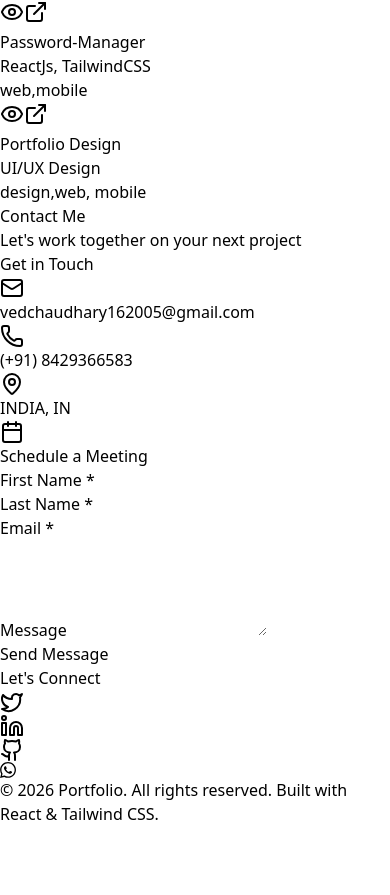
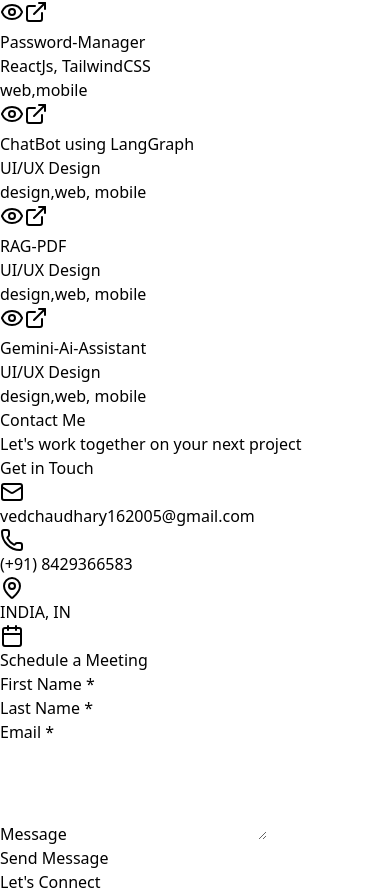
Before and after one commit to vedchaudhary2005/Portfolio-website, a React (Vite) app: page / in a window 390 px wide. Shown: the part 2334-3229 px from the top of the page. Before the commit the page ends 3160 px from the top, so only its background shows below. Built offline with nearby package versions, Linux system fonts and the light colour scheme.

Commit message:
Restore full-width mobile layout

```diff
--- a/src/components/Portfolio.jsx
+++ b/src/components/Portfolio.jsx
@@ -45,12 +45,30 @@ const Portfolio = ({ theme }) => {
 
     {
       id: 2,
-      title: 'Portfolio Design',
+      title: 'ChatBot using LangGraph',
+      category: 'design,web, mobile',
+      tech: 'UI/UX Design',
+      image: 'from-pink-400 to-blue-400',
+      liveUrl: 'https://langgraphai.vercel.app/',
+      github: 'https://github.com/vedchaudhary2005/LangGraph-ChatBot'
+    },
+      {
+      id: 2,
+      title: 'RAG-PDF',
       category: 'design,web, mobile',
       tech: 'UI/UX Design',
       image: 'from-pink-400 to-red-400',
-      liveUrl: 'https://vedportfolioo.netlify.app/',
-      github: ''
+      liveUrl: 'https://ragpdfgen.vercel.app/',
+      github: 'https://github.com/vedchaudhary2005/RAG-PDF'
+    },
+      {
+      id: 2,
+      title: 'Gemini-Ai-Assistant',
+      category: 'design,web, mobile',
+      tech: 'UI/UX Design',
+      image: 'from-pink-400 to-red-400',
+      liveUrl: 'https://geminiipro.vercel.app/signup',
+      github: 'https://github.com/vedchaudhary2005/Gemini'
     },
   ];
 
```
